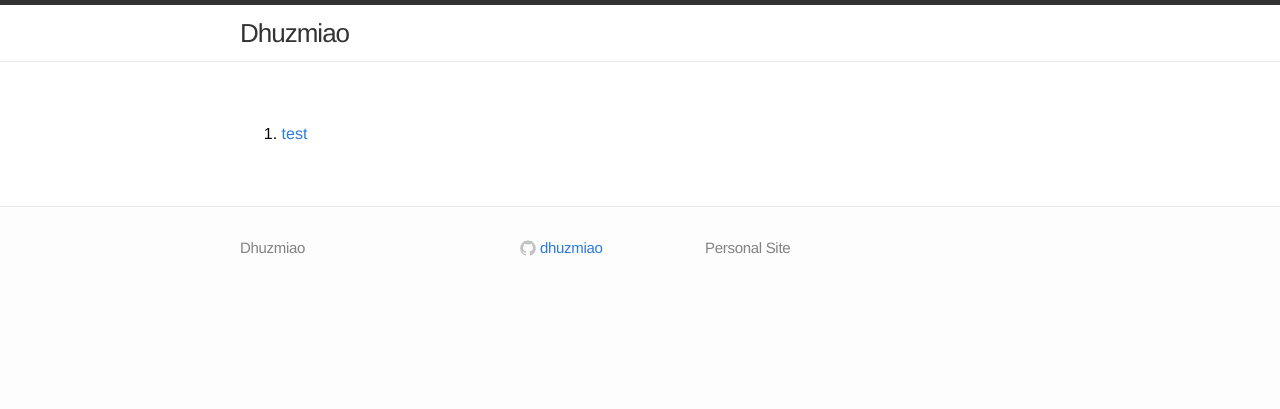
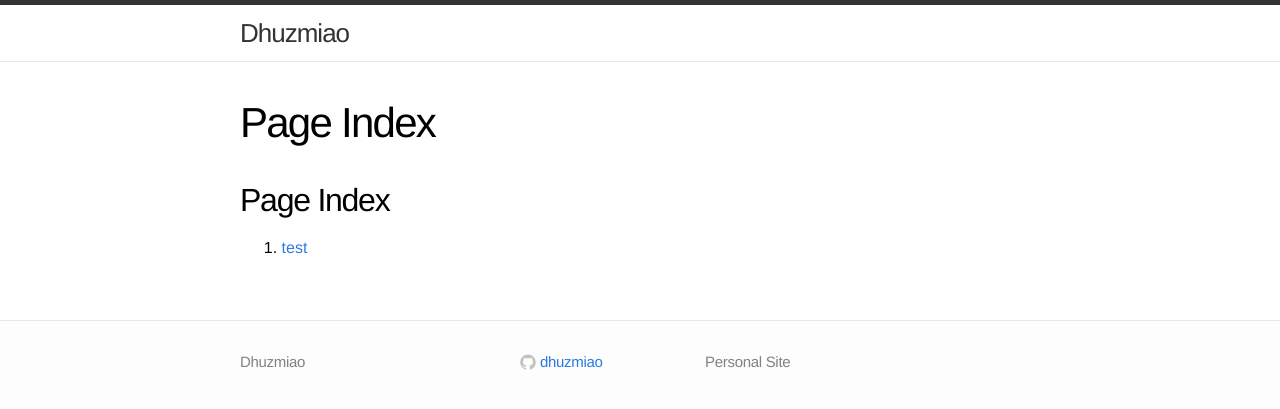
Before and after one commit to dhuzmiao/dhuzmiao.github.com, a Jekyll site: the page built from index.md, in a window 1280 px wide. Shown: the top 409 px of the page. Built offline with Jekyll 4.4.1, drawn with Linux system fonts in a browser that asks for light colours; our own code applies the rules of GitHub Pages for plain Markdown files.

Commit message:
index.md

```diff
--- a/index.md
+++ b/index.md
@@ -1,5 +1,3 @@
----
-layout: page
----
+## Page Index
 
 1. [test](/test/)
```
